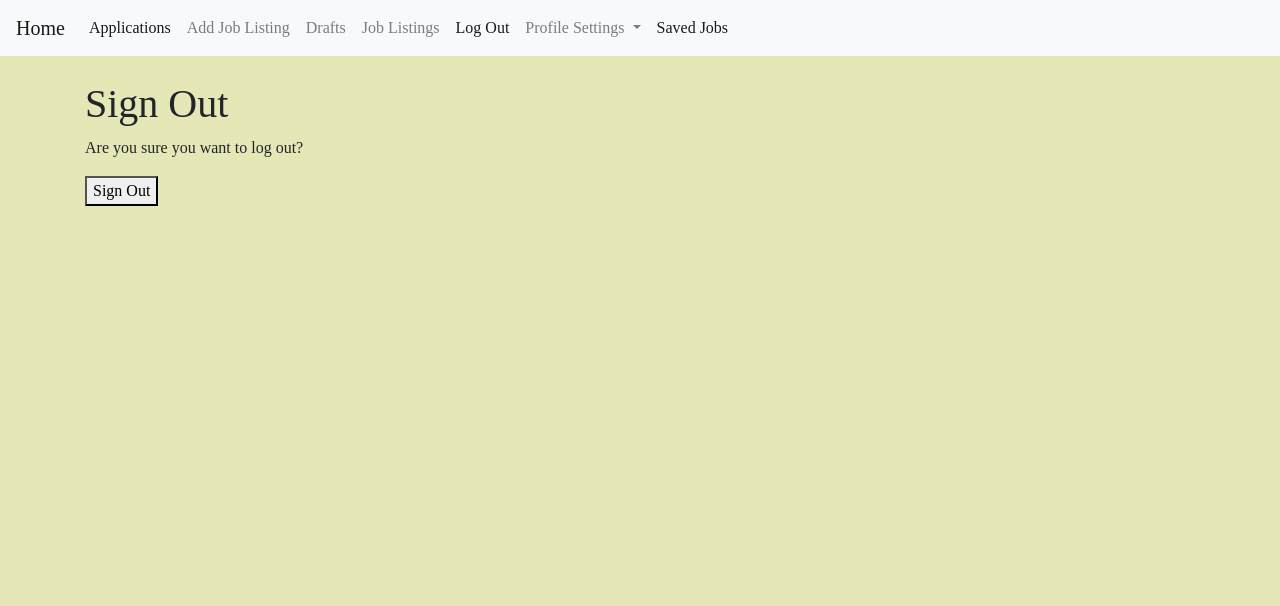
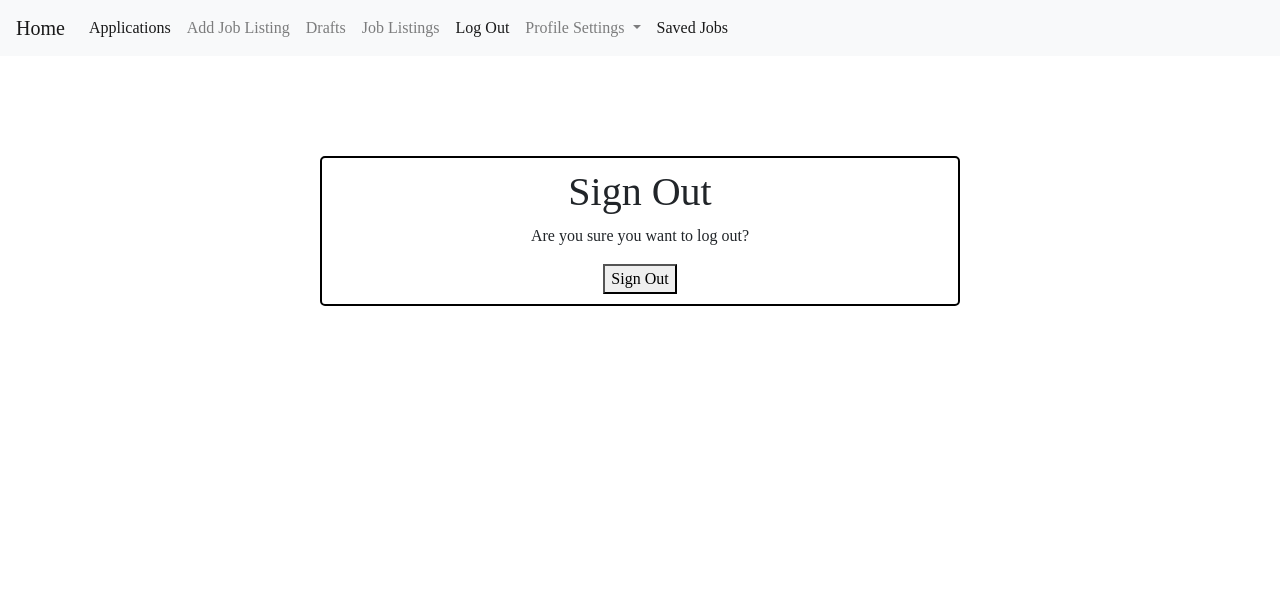
Before and after one commit to NowickiLukasz/job-listing-site-ci-pp4, a Django app: page /accounts/logout/ in a window 1280 px wide. Shown: the top 606 px of the page. Run offline with Django 3.2, Linux system fonts and the light colour scheme; the visitor is signed in with stand-in values (Sample User, id 1); data comes from the database, SQL or seed files in the repository; some libraries are stand-ins or nearby versions.

Commit message:
Add styling to pages

```diff
--- a/jobs/admin.py
+++ b/jobs/admin.py
@@ -24,7 +24,7 @@ class JobAdmin(SummernoteModelAdmin):
 @admin.register(CoverLetter)
 class CoverLetterAdmin(SummernoteModelAdmin):
 
-    list_display = ('full_name', 'jobs', 'location', 'created_on')
+    list_display = ('full_name', 'jobs', 'created_on')
     list_filter = ('created_on', 'postition_type')
     summernote_fields = ('cover_letter')
 
--- a/jobs/contexts.py
+++ b/jobs/contexts.py
@@ -1,6 +1,5 @@
+from django.contrib.auth.models import User
 from .models import UserProfile
-from django.contrib.auth.models import User
-
 
 def get_profile(request):
 
@@ -11,8 +10,9 @@ def get_profile(request):
         profile = None
 
     context = {
+        # 'user': user,
         'profile': profile,
-        'user': user
+
     }
 
     return context
--- a/jobs/forms.py
+++ b/jobs/forms.py
@@ -13,7 +13,7 @@ class CoverLetterForm(forms.ModelForm):
         )
 
         widgets = {
-            'cover_letter': SummernoteWidget(attrs={'class': 'form-control'}),
+            'cover_letter': forms.Textarea()
 
         }
 
--- a/jobs/urls.py
+++ b/jobs/urls.py
@@ -38,6 +38,11 @@ urlpatterns = [
         'profile/<int:pk>', UserProfilePage.as_view(),
         name='user_profile'
         ),
+    # # Display current user profile
+    # path(
+    #     'profile/', UserProfilePage.as_view(),
+    #     name='current_user_profile'
+    # ),
     # Allows to edit profile details
     path(
         'edit-profile/<int:pk>/', EditUserProfileView.as_view(),
--- a/jobs/views.py
+++ b/jobs/views.py
@@ -245,3 +245,7 @@ class DraftJobListingDetail(LoginRequiredMixin, generic.DetailView):
             )
         else:
             return HttpResponseRedirect(reverse('home'))
+
+    # def post(self, request, slug, *args, **kwargs):
+    #     queryset = JobListing.objects.filter(composed_status=0)
+    #     job = get_object_or_404(queryset, slug=slug)
--- a/static/css/style.css
+++ b/static/css/style.css
@@ -14,8 +14,18 @@
     padding-top: 2%;
 }
 
-#application-details{
-    border: 2px solid black
+#application-details, #profile-details{
+    border: 2px solid black;
+    border-radius: 5px;
+}
+
+#delete-job, #logout, #login{
+    width: 50%;
+    text-align: center;
+    margin-top: 100px;
+    border: 2px solid black;
+    border-radius: 5px;
+    padding: 10px;
 }
 
 .edit-delete-right{
@@ -29,6 +39,7 @@
 #job-details{
     /* background-color: rgba(59, 105, 241, 0.197); */
     border: 2px solid black;
+    border-radius: 5px;
 }
 
 #job-listing{
@@ -36,7 +47,11 @@
 }
 
 body{
-    background-color: #E5E8B6;
+    background-color: white;
     padding-bottom: 60px;
 
 }
+
+h1{
+    text-align: center;
+}
--- a/templates/account/login.html
+++ b/templates/account/login.html
@@ -6,7 +6,7 @@
 {% block head_title %}{% trans "Sign In" %}{% endblock %}
 
 {% block content %}
-<div class="container">
+<div id="login" class="container">
   <div class="row">
     <div class="col">
 
--- a/templates/account/logout.html
+++ b/templates/account/logout.html
@@ -6,9 +6,9 @@
 
 {% block content %}
 
-<div class="container">
+<div id="logout" class="container">
   <div class="row">
-    <div class="col-md-8 mt-4">
+    <div class="col">
 
       <h1>{% trans "Sign Out" %}</h1>
 
--- a/templates/add_job_listing.html
+++ b/templates/add_job_listing.html
@@ -3,7 +3,7 @@
 
 {% block content %}
 
-Add Job
+<h1>Add Job</h1>
 
 <div class="container">
     <div class="row">
--- a/templates/draft_details.html
+++ b/templates/draft_details.html
@@ -17,6 +17,7 @@
                 <a href="{% url 'edit_job' job.pk %}"><i class="fa-solid fa-pencil"></i></a>
                 <a href="{% url 'delete_job' job.pk %}"><i class="fa-solid fa-trash-can"></i></a>
                 <form method="POST" action="#">
+                    {% csrf_token %}
                     <h2>Job Title: {{ job.title }}
 
                     </h2>
@@ -27,7 +28,7 @@
                     <hr>
                     <h4>Description:</h4>
                     <p>{{ job.description | safe}}</p>
-
+                    <input type="submit" value="Publish Job">
                 </form>
                 {% endif %}
 
--- a/templates/drafts.html
+++ b/templates/drafts.html
@@ -6,7 +6,7 @@
 <h1>Drafts</h1>
 
 {% for draft in drafts %}
-<div id="drafts" class="container mt-4">
+<div id="drafts" class="container ">
     <div class="card">
     <h5 class="card-header">
         <i class="fa-solid fa-tag"></i> {{ draft.title }}
--- a/templates/edit_user_profile.html
+++ b/templates/edit_user_profile.html
@@ -3,7 +3,7 @@
 
 {% block content %}
 
-Edit user Profile
+<h1>Edit Profile </h1>
 <div class="container">
     <div class="row">
         <div class="col">
--- a/templates/job_details.html
+++ b/templates/job_details.html
@@ -41,6 +41,7 @@
                     <p>{{ job.description | safe}}</p>
                     <hr>
                     <h4>Cover Letter: </h4>
+                    <p>Please provide your EMAIL and PHONE number in the cover letter</p>
                     <p id="cover-letter-form" >{{ cover_letter | crispy }}</p>
 
                     {% csrf_token %}
--- a/templates/job_listing.html
+++ b/templates/job_listing.html
@@ -2,7 +2,7 @@
 
 
 {% block content %}
-<!-- <img src=" {{ home-page.url }}"> -->
+<h1>Job Listings</h1>
 {% for job in joblisting_list %}
 
 <div id="job-listing"  class="container">
--- a/templates/user_profile.html
+++ b/templates/user_profile.html
@@ -3,8 +3,8 @@
 
 {% block content %}
 
-User details
-<div class="container">
+<h1>Profile</h1>
+<div id="profile-details" class="container">
         <div class="row">
                 <div class="col">
                         <h3>Tilte: {{ user_details.title }}</h3>
@@ -13,6 +13,7 @@ User details
                         <h3>Date of Birth: {{ user_details.date_of_birth }}</h3>
                         <h3>Nationality: {{ user_details.country.name }}</h3>
                         <h3>Gender: {{ user_details.gender }}</h3>
+                        <hr>
                         <h3>Bio:</h3>
                         <h3>{{ user_details.bio }}</h3>
 
```
Also changed, not shown: templates/delete_job_listing.html (+14 -7 lines), templates/saved_jobs.html (+4 -4 lines).
